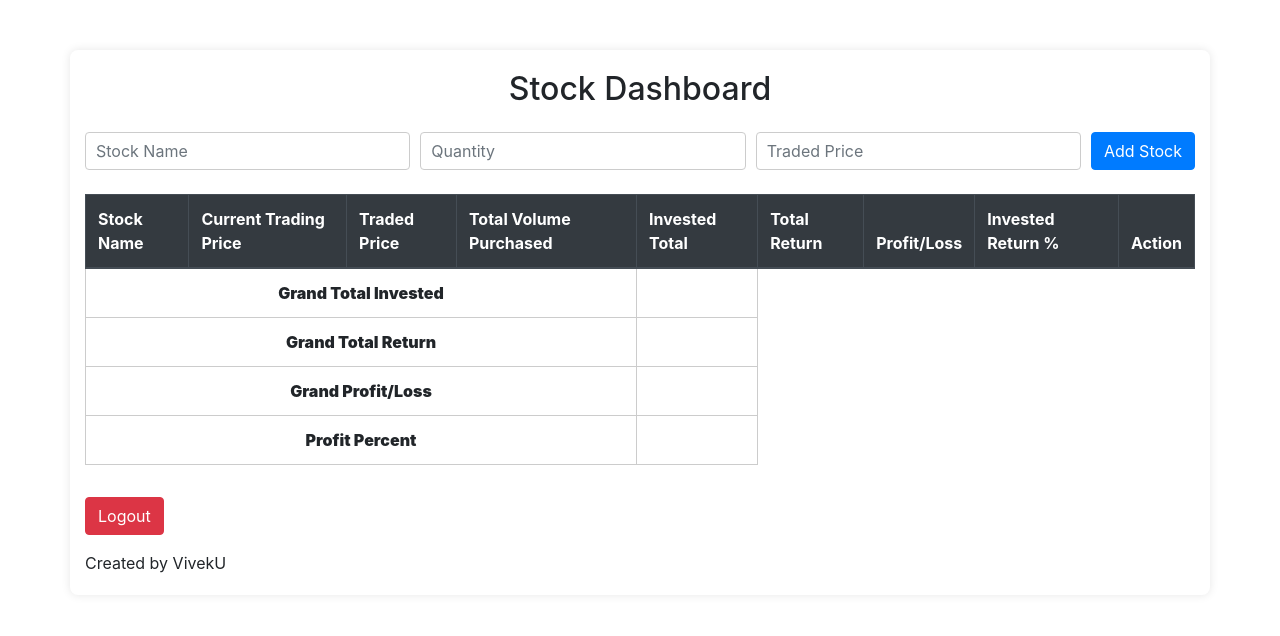
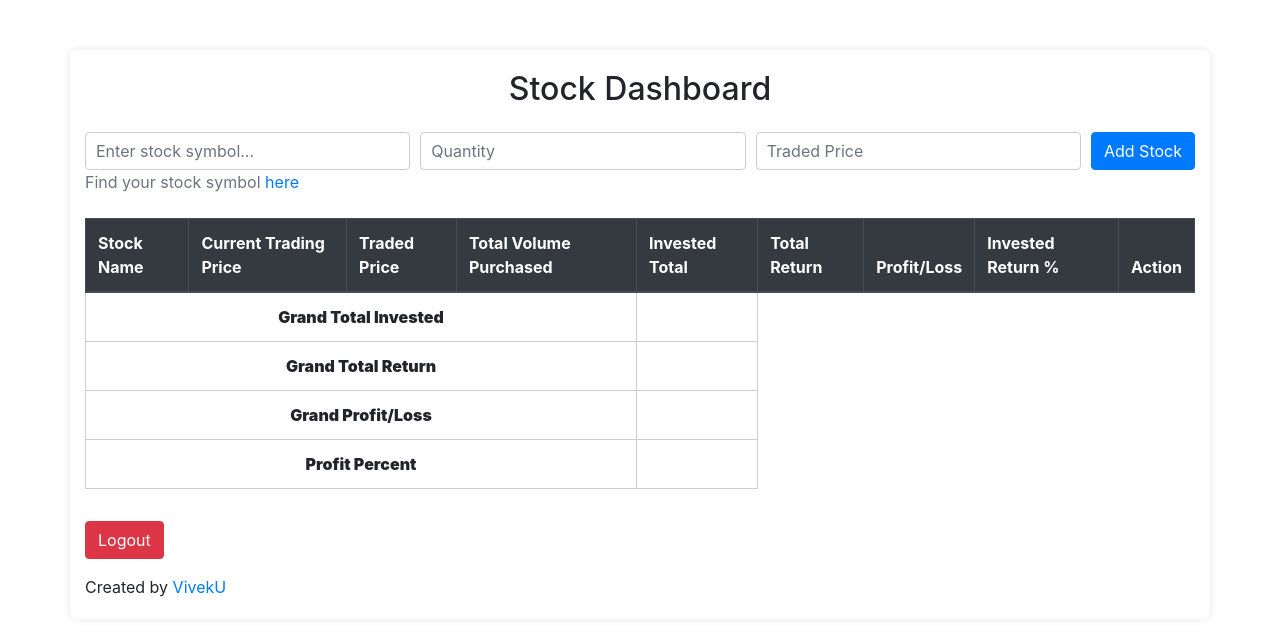
Before and after one commit to VvkAlgo/Trade-notifier, a Flask app: template templates/dashboard.html in a window 1280 px wide. Shown: the top 636 px of the page. Run offline with Flask 3, Linux system fonts and the light colour scheme; the template is opened without the code that fills it, so the values that code supplies are empty; some libraries are stand-ins or nearby versions.

Commit message:
Update dashboard.html

```diff
--- a/templates/dashboard.html
+++ b/templates/dashboard.html
@@ -7,13 +7,15 @@
     <link rel="stylesheet" type="text/css" href="{{ url_for('static', filename='styles.css') }}">
     <link rel="stylesheet" href="https://stackpath.bootstrapcdn.com/bootstrap/4.5.2/css/bootstrap.min.css">
 </head>
+
 <body>
     <div class="container">
         <h2 class="text-center mb-4">Stock Dashboard</h2>
         <form id="stock-form">
             <div class="form-row">
                 <div class="col">
-                    <input type="text" id="stock_name" name="stock_name" class="form-control" placeholder="Stock Name" required>
+                    <input type="text" id="stock_name" name="stock_name" class="form-control" placeholder="Enter stock symbol..." required>
+                    <span class="text-muted">Find your stock symbol <a href="https://finance.yahoo.com/" target="_blank">here</a></span>
                 </div>
                 <div class="col">
                     <input type="number" id="stock_volume" name="stock_volume" class="form-control" placeholder="Quantity" required>
@@ -67,8 +69,9 @@
             <!-- Center bottom text -->
         </div>
         <div class="center-bottom">
-            Created by VivekU
+            Created by <a href="https://www.linkedin.com/in/vivek-upadhyay-6689b4184" target="_blank">VivekU</a>
         </div>
+
     </div>
 
     <script src="https://code.jquery.com/jquery-3.5.1.slim.min.js"></script>
@@ -101,7 +104,7 @@
                     data.data.forEach(stock => {
                         const row = document.createElement('tr');
                         row.innerHTML = `
-                            <td>${stock["Stock Name"] || ''}</td>
+                            <td><a href="https://finance.yahoo.com/quote/${stock["Stock Name"]}" target="_blank">${stock["Stock Name"]}</a></td>
                             <td>₹${(stock["Current Trading Price"] || 0).toFixed(2)}</td>
                             <td>₹${(stock["Traded Price"] || 0).toFixed(2)}</td>
                             <td>${stock["Total Volume Purchased"] || 0}</td>
```
